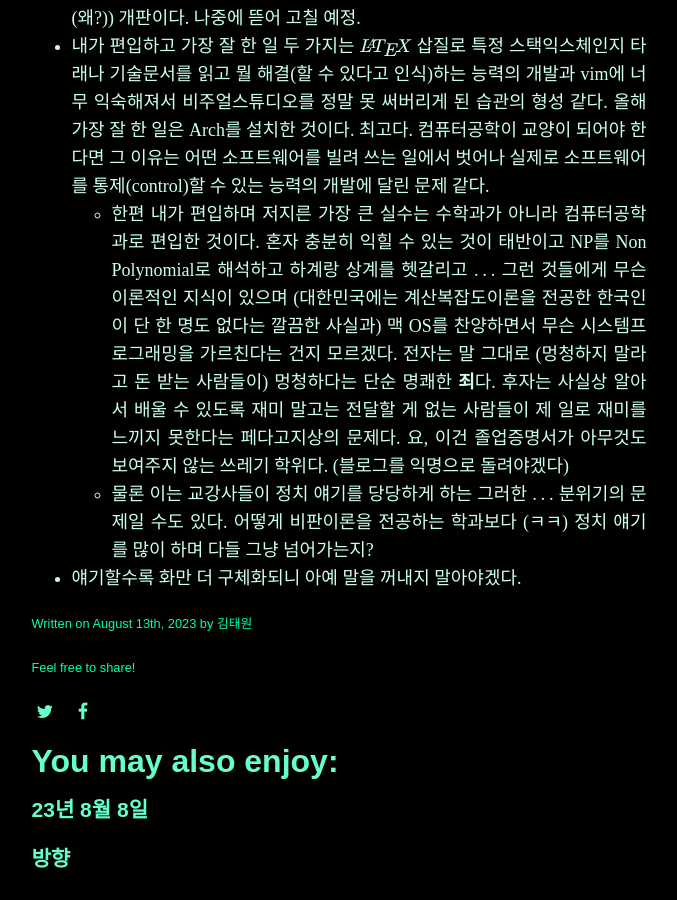
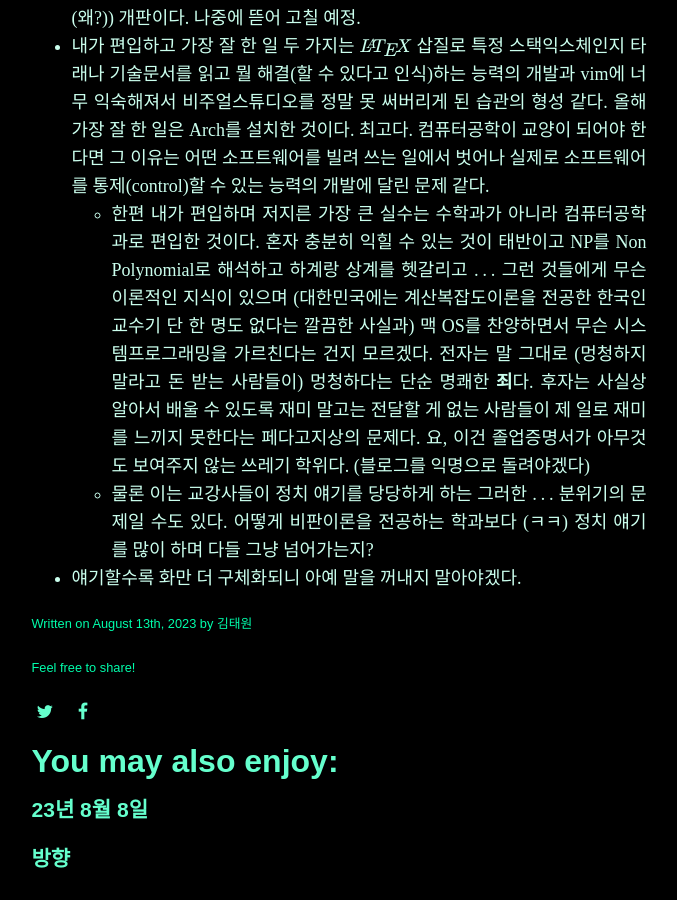
Before and after one commit to pangmoo-KTW/pangmoo-KTW, a Jekyll site: the page built from _posts/2023-08-13-ess005.md, in a window 1280 px wide and 900 px high, scrolled down 1009 px. Shown: the whole window, without its empty margins (301-978 px from the left). Built offline with Jekyll 4.4.1, drawn with Linux system fonts in a browser that asks for light colours; some web fonts are replaced; our own code applies the rules of GitHub Pages for plain Markdown files; comment, search, counter and statistics services are not loaded.

Commit message:
한편 ess005

```diff
--- a/_posts/2023-08-13-ess005.md
+++ b/_posts/2023-08-13-ess005.md
@@ -16,6 +16,6 @@ tags: [essay]
 - 지수 또한 나의 계단적학습론에 동감하는 경험을 하고 있다고 하니 기대가 된다. (다가올 미래가!)
 - 사실 파파드미트리우 계산복잡도이론 교재를 조금 번역했는데 앞서 말했듯 머리가 터질 것 같아서 ($\Leftrightarrow$ 무기력하여 $\Leftrightarrow$ 말 그대로 정신적 자원이 소진되어 (왜?)) 개판이다. 나중에 뜯어 고칠 예정.
 - 내가 편입하고 가장 잘 한 일 두 가지는 $\LaTeX$ 삽질로 특정 스택익스체인지 타래나 기술문서를 읽고 뭘 해결(할 수 있다고 인식)하는 능력의 개발과 vim에 너무 익숙해져서 비주얼스튜디오를 정말 못 써버리게 된 습관의 형성 같다. 올해 가장 잘 한 일은 Arch를 설치한 것이다. 최고다. 컴퓨터공학이 교양이 되어야 한다면 그 이유는 어떤 소프트웨어를 빌려 쓰는 일에서 벗어나 실제로 소프트웨어를 통제(control)할 수 있는 능력의 개발에 달린 문제 같다.
-    - 한편 내가 편입하며 저지른 가장 큰 실수는 수학과가 아니라 컴퓨터공학과로 편입한 것이다. 혼자 충분히 익힐 수 있는 것이 태반이고 NP를 Non Polynomial로 해석하고 하계랑 상계를 헷갈리고 $\ldots$ 그런 것들에게 무슨 이론적인 지식이 있으며 (대한민국에는 계산복잡도이론을 전공한 한국인이 단 한 명도 없다는 깔끔한 사실과) 맥 OS를 찬양하면서 무슨 시스템프로그래밍을 가르친다는 건지 모르겠다. 전자는 말 그대로 (멍청하지 말라고 돈 받는 사람들이) 멍청하다는 단순 명쾌한 **죄**다. 후자는 사실상 알아서 배울 수 있도록 재미 말고는 전달할 게 없는 사람들이 제 일로 재미를 느끼지 못한다는 페다고지상의 문제다. 요, 이건 졸업증명서가 아무것도 보여주지 않는 쓰레기 학위다. (블로그를 익명으로 돌려야겠다)
+    - 한편 내가 편입하며 저지른 가장 큰 실수는 수학과가 아니라 컴퓨터공학과로 편입한 것이다. 혼자 충분히 익힐 수 있는 것이 태반이고 NP를 Non Polynomial로 해석하고 하계랑 상계를 헷갈리고 $\ldots$ 그런 것들에게 무슨 이론적인 지식이 있으며 (대한민국에는 계산복잡도이론을 전공한 한국인 교수기 단 한 명도 없다는 깔끔한 사실과) 맥 OS를 찬양하면서 무슨 시스템프로그래밍을 가르친다는 건지 모르겠다. 전자는 말 그대로 (멍청하지 말라고 돈 받는 사람들이) 멍청하다는 단순 명쾌한 **죄**다. 후자는 사실상 알아서 배울 수 있도록 재미 말고는 전달할 게 없는 사람들이 제 일로 재미를 느끼지 못한다는 페다고지상의 문제다. 요, 이건 졸업증명서가 아무것도 보여주지 않는 쓰레기 학위다. (블로그를 익명으로 돌려야겠다)
     - 물론 이는 교강사들이 정치 얘기를 당당하게 하는 그러한 $\ldots$ 분위기의 문제일 수도 있다. 어떻게 비판이론을 전공하는 학과보다 (ㅋㅋ) 정치 얘기를 많이 하며 다들 그냥 넘어가는지?
 - 얘기할수록 화만 더 구체화되니 아예 말을 꺼내지 말아야겠다.
```
